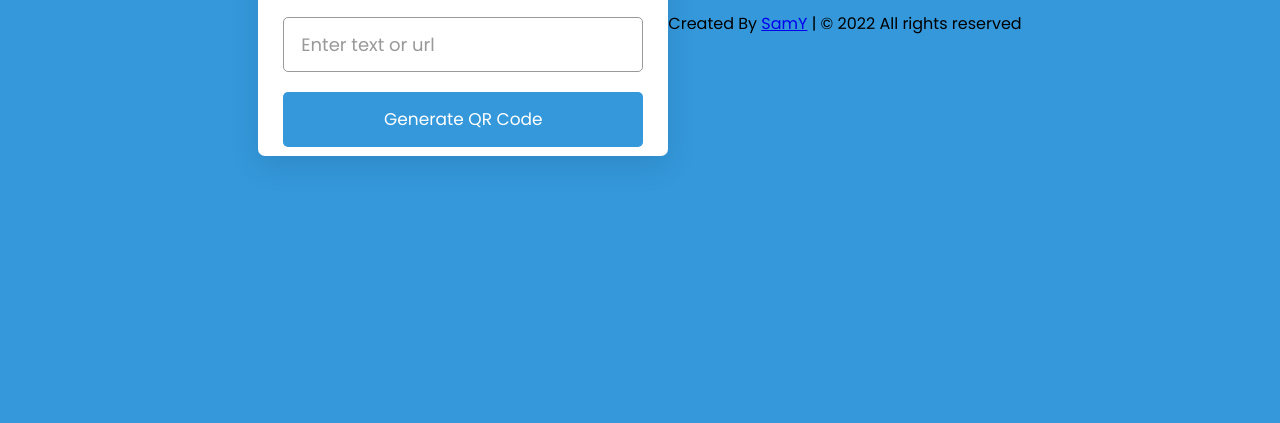
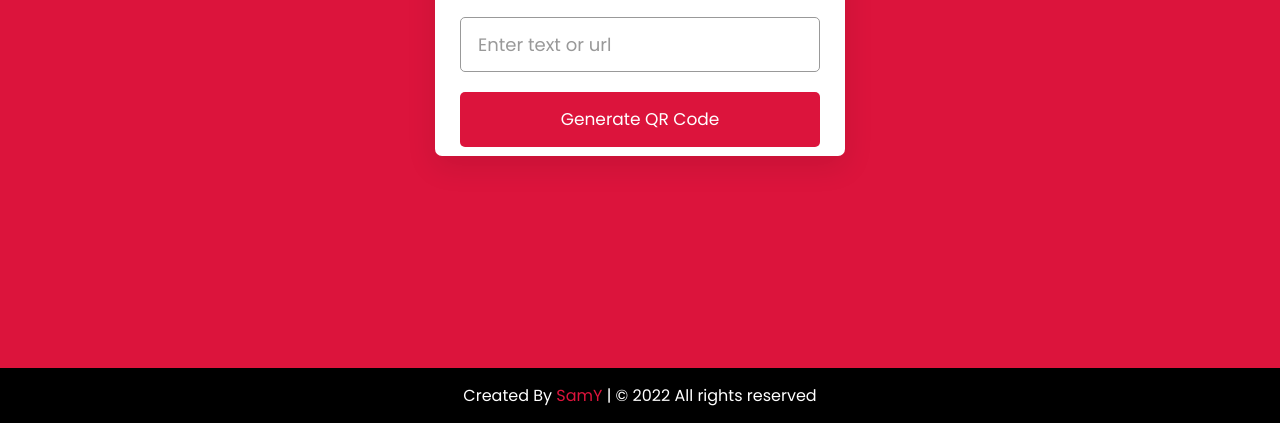
Before and after one commit to Sammy949/QR-Generator, a plain HTML site: page index.html in a window 1280 px wide. Shown: the part 377-800 px from the top of the page. Drawn offline with Linux system fonts and the light colour scheme.

Commit message:
Add files via upload

```diff
--- a/style.css
+++ b/style.css
@@ -9,14 +9,15 @@
 body{
   display: flex;
   padding: 0 10px;
-  min-height: 100vh;
+  height: 100vh;
   align-items: center;
-  background: #3498DB;
+  background: crimson;
   justify-content: center;
+  flex-direction: column;
 }
 ::selection{
   color: #fff;
-  background: #3498DB;
+  background: crimson;
 }
 .wrapper{
   height: 265px;
@@ -66,7 +67,7 @@ header p{
   cursor: pointer;
   margin-top: 20px;
   font-size: 17px;
-  background: #3498DB;
+  background: crimson;
 }
 .qr-code{
   opacity: 0;
@@ -87,6 +88,28 @@ header p{
   width: 170px;
 }
 
+.copyright{
+    width: 100%;
+    text-align: center;
+    padding: 15px 0;
+    background: #000;
+    font-weight: 300;
+    position: fixed;
+    bottom: 0;
+    color: white;
+}
+
+.copyright a{
+  color: crimson;
+  text-decoration: none;
+  transition: 0.3s ease all;
+}
+
+
+.copyright a:hover{
+  color: white;
+  text-decoration: underline;
+}
 @media (max-width: 430px){
   .wrapper{
     height: 255px;
```
